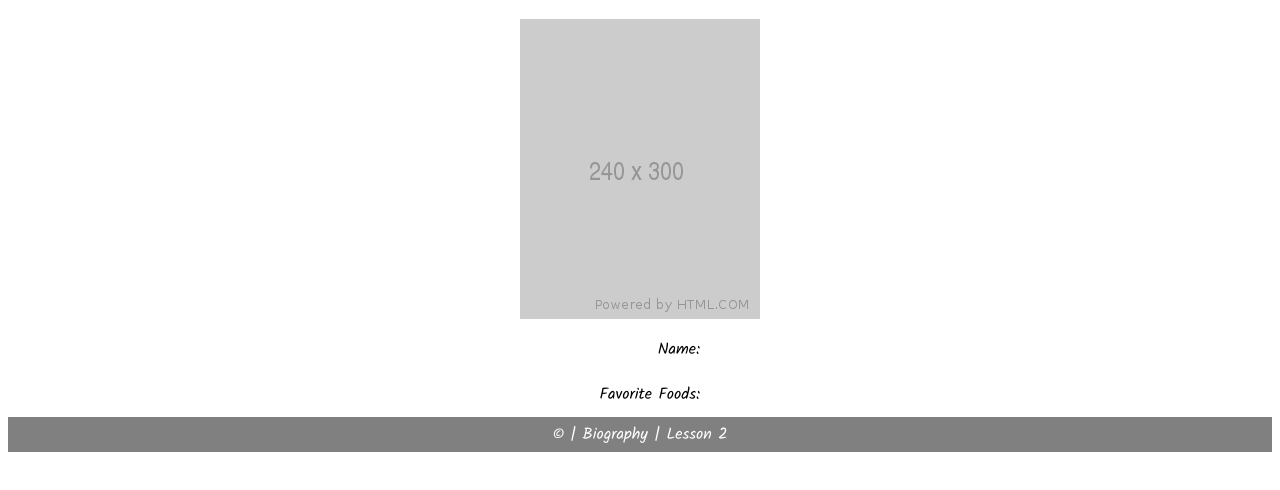
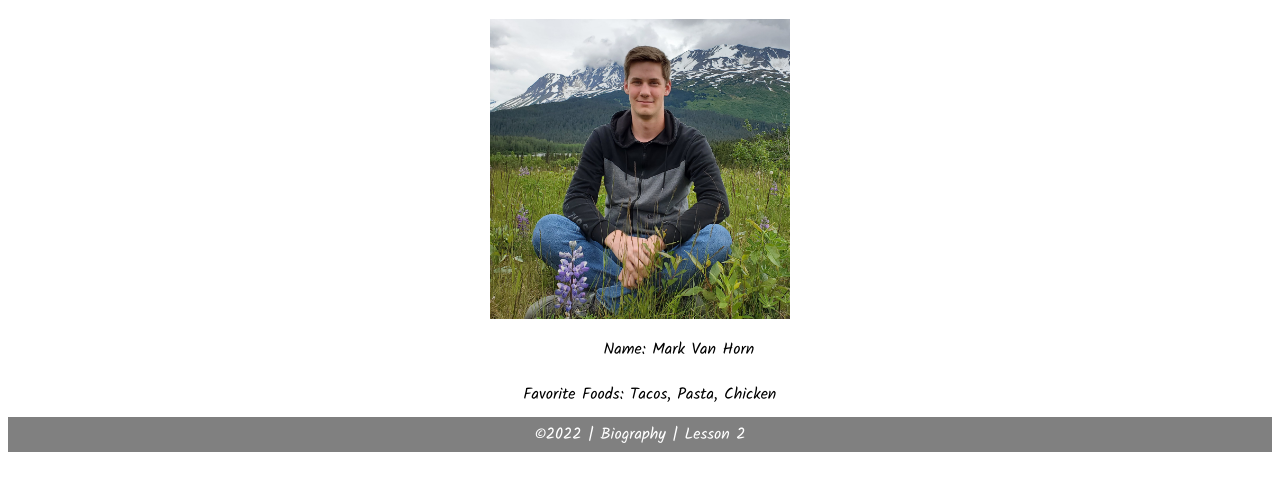
Before and after one commit to krammark191/krammark191.github.io, a plain HTML site: page cse121b/tasks/week2/task2.html in a window 1280 px wide. Shown: the part 128-618 px from the top of the page. Drawn offline with Linux system fonts and the light colour scheme.

Commit message:
Finished week 2 task

```diff
--- a/cse121b/tasks/week2/scripts/task2.js
+++ b/cse121b/tasks/week2/scripts/task2.js
@@ -3,51 +3,53 @@
 /* VARIABLES */
 
 // Step 1: declare and instantiate a variable to hold your name
-
+let name = "Mark Van Horn";
 
 // Step 2: place the value of the name variable into the HTML file (hint: document.querySelector())
-
+document.querySelector('#name').textContent = name;
 
 // Step 3: declare and instantiate a variable to hold the current year
-
+let date = new Date();
+let year = date.getFullYear();
 
 // Step 4: place the value of the current year variable into the HTML file
-
+document.querySelector('#year').textContent = year;
 
 // Step 5: declare and instantiate a variable to hold the name of your picture
-
+let imageName = "images/Profile-Picture.jpg";
 
 // Step 6: copy your image into the "images" folder
 
+
 // Step 7: place the value of the picture variable into the HTML file (hint: document.querySelector().setAttribute())
-
-
+document.querySelector('img').setAttribute('src', imageName);
 
 
 /* ARRAYS */
 
 // Step 1: declare and instantiate an array variable to hold your favorite foods
-
+let favFoods = [" Pizza", " Tacos", " Pasta", " Chicken"];
 
 // Step 2: place the values of the favorite foods variable into the HTML file
-
+document.querySelector('#food').textContent = favFoods;
 
 // Step 3: declare and instantiate a variable to hold another favorite food
-
+let newFavFood = " Ice Cream";
 
 // Step 4: add the variable holding another favorite food to the favorite food array
-
+favFoods.push(newFavFood)
 
 // Step 5: repeat Step 2
-
+document.querySelector('#food').textContent = favFoods;
 
 // Step 6: remove the first element in the favorite foods array
-
+favFoods.shift()
 
 // Step 7: repeat Step 2
-
+document.querySelector('#food').textContent = favFoods;
 
 // Step 8: remove the last element in the favorite foods array
-
+favFoods.pop()
 
 // Step 7: repeat Step 2
+document.querySelector('#food').textContent = favFoods;
--- a/cse121b/tasks/week2/styles/main.css
+++ b/cse121b/tasks/week2/styles/main.css
@@ -1,6 +1,10 @@
 /* HTML Selectors */
 body {
     font-family: 'Kalam', cursive;
+}
+
+img {
+    max-width: 300px;
 }
 
 div {
```
Also changed, not shown: cse121b/tasks/week2/images/Profile-Picture.jpg (added).
